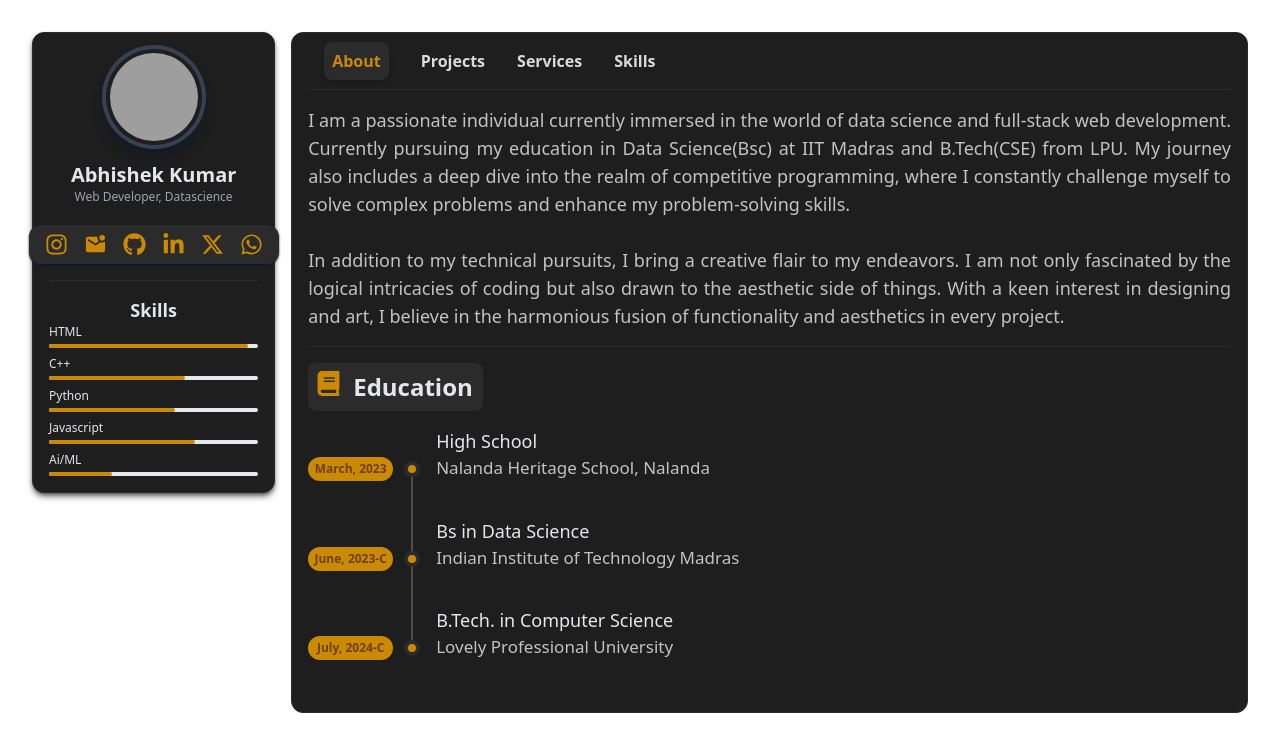
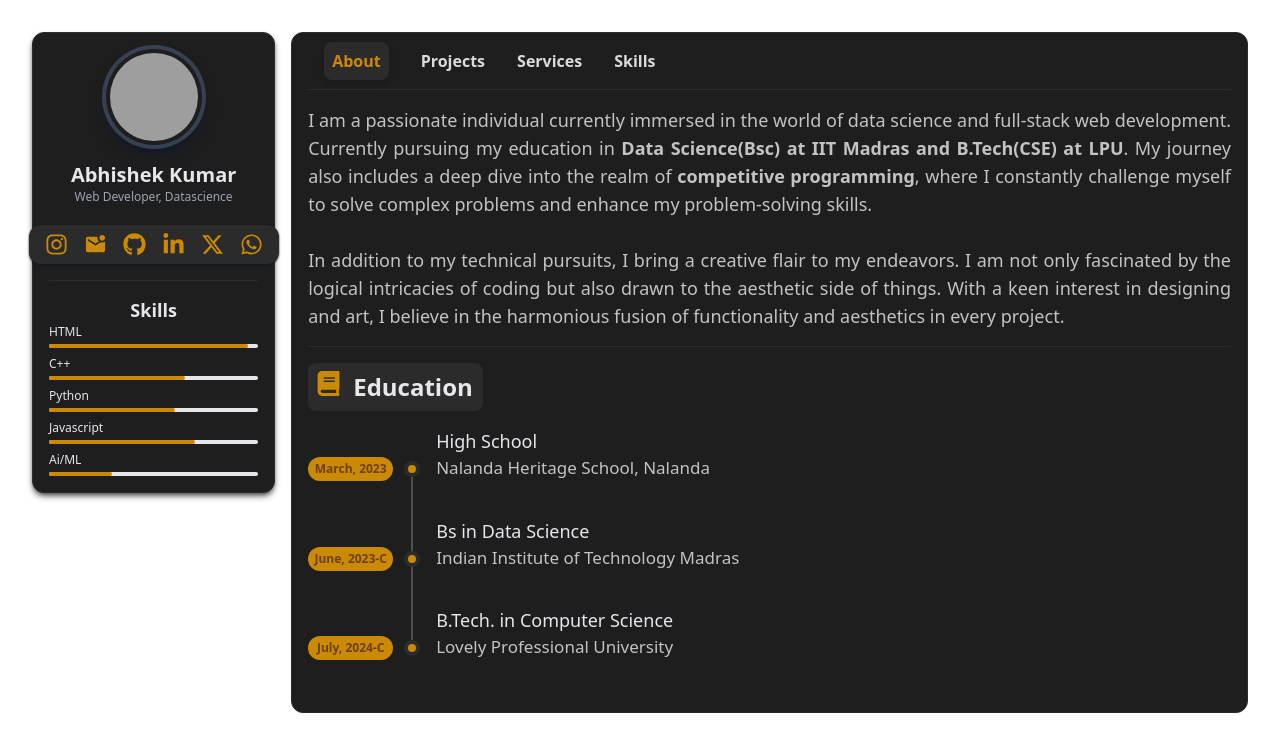
Before and after one commit to me-aviishek/new-portfolio, a React app: page / in a window 1280 px wide. Shown: the top 752 px of the page. Built offline with nearby package versions, Linux system fonts and the light colour scheme; grey boxes are pictures that could not be loaded; the HTML template or start-up script is replaced by a standard one.

Commit message:
change EDUc project

```diff
--- a/src/components/About.jsx
+++ b/src/components/About.jsx
@@ -20,7 +20,7 @@ function About() {
     }}
     viewport={{ once: true }}   >
     <p className=" text-sm md:text-lg text-[#c4c2c2] text-justify">
-    I am a passionate individual currently immersed in the world of data science and full-stack web development. Currently pursuing my education in Data Science(Bsc) at IIT Madras and B.Tech(CSE) from LPU. My journey also includes a deep dive into the realm of competitive programming, where I constantly challenge myself to solve complex problems and enhance my problem-solving skills.
+    I am a passionate individual currently immersed in the world of data science and full-stack web development. Currently pursuing my education in <b>Data Science(Bsc) at IIT Madras and B.Tech(CSE) at LPU</b>. My journey also includes a deep dive into the realm of <b>competitive programming</b>, where I constantly challenge myself to solve complex problems and enhance my problem-solving skills.
 <br/><br/>
 In addition to my technical pursuits, I bring a creative flair to my endeavors. I am not only fascinated by the logical intricacies of coding but also drawn to the aesthetic side of things. With a keen interest in designing and art, I believe in the harmonious fusion of functionality and aesthetics in every project.
     </p>
```
